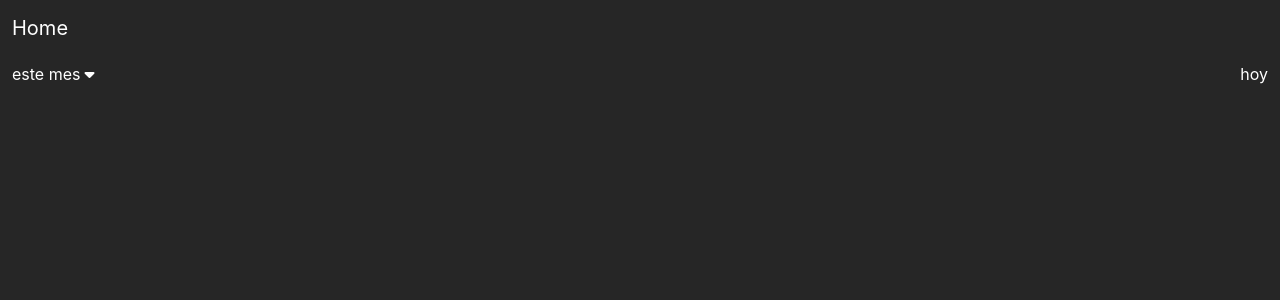
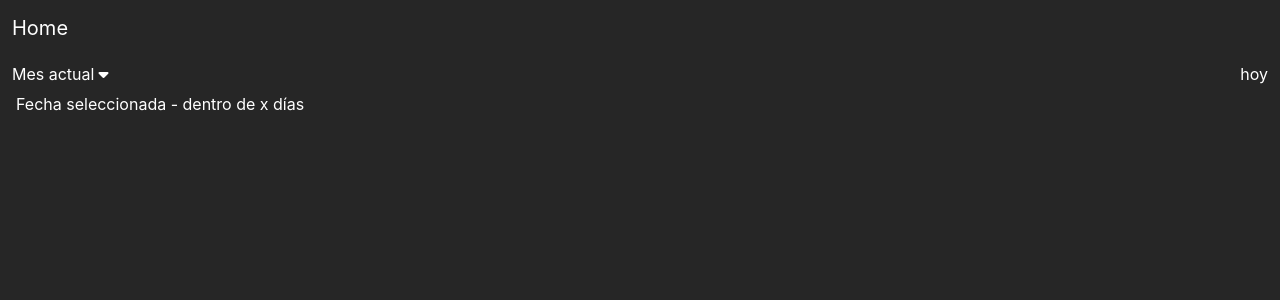
Before and after one commit to fede-vazquez/tasklist_react, a React (Create React App) app: page /tasklist in a window 1280 px wide. Shown: the top 300 px of the page. Built offline with nearby package versions, Linux system fonts and the light colour scheme.

Commit message:
Modifica estilo del selector de mes, y como llega el mes actual al mismo. Crea componente donde se verá la fecha seleccionada, y los días que faltan para la misma. Y lo agrega al componente main.

```diff
--- a/src/components/task_list/MainTaskList.jsx
+++ b/src/components/task_list/MainTaskList.jsx
@@ -1,9 +1,11 @@
 import SelectMonth from "./SelectMonth";
+import SelectedDate from "./SelectedDate";
 
 function MainTaskList() {
   return (
     <div>
-      <SelectMonth />
+      <SelectMonth actualMonth="Mes actual" />
+      <SelectedDate dateSelected="Fecha seleccionada" />
     </div>
   );
 }
--- a/src/components/task_list/SelectMonth.jsx
+++ b/src/components/task_list/SelectMonth.jsx
@@ -1,7 +1,7 @@
 import { useState } from "react";
 
-function SelectMonth() {
-  const [selectedMonth, setSelectedMonth] = useState("este mes");
+function SelectMonth({ actualMonth }) {
+  const [selectedMonth, setSelectedMonth] = useState(actualMonth);
 
   const monthList = [
     { monthNumber: 1, name: "Enero" },
@@ -39,7 +39,7 @@ function SelectMonth() {
           {selectedMonth}
           <i class="fa-solid fa-caret-down ps-1 text-white"></i>
         </button>
-        <ul className="dropdown-menu p-0 bg-transparent bg-1">
+        <ul className="dropdown-menu p-0 bg-1">
           {monthList.map((month) => {
             return (
               <li
--- /dev/null
+++ b/src/components/task_list/SelectedDate.jsx
@@ -0,0 +1,15 @@
+import React from "react";
+
+function SelectedDate({ dateSelected }) {
+  // función para tomar los días entre las fechas.
+  const daysToThatDate = "dentro de x días";
+  return (
+    <div className="ps-3">
+      <p className="text-white">
+        {dateSelected} - <span>{daysToThatDate}</span>
+      </p>
+    </div>
+  );
+}
+
+export default SelectedDate;
```
